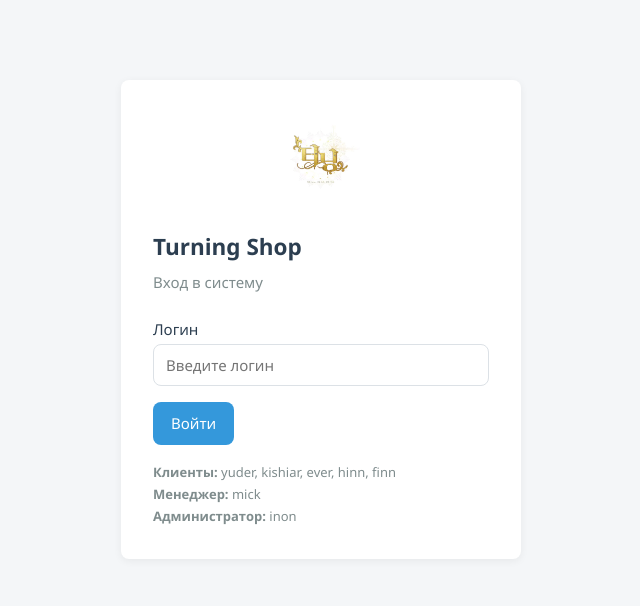
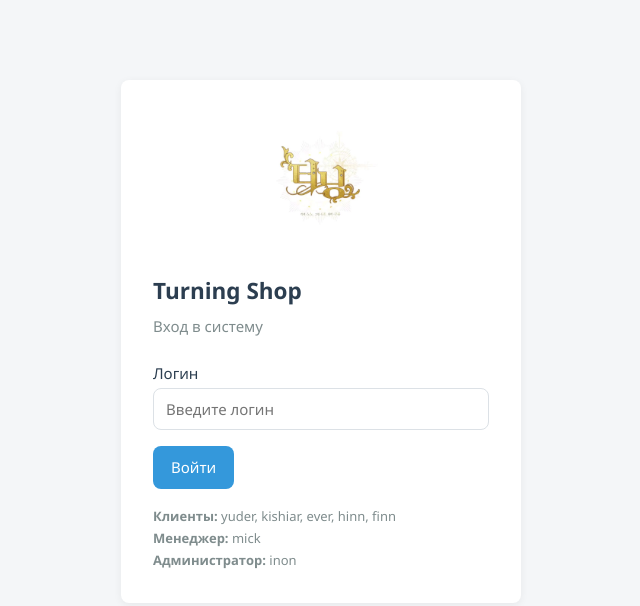
Before and after one commit to Dasha00Ushakova1/Turning, a plain HTML site: page index.html in a window 1280 px wide. Shown: the whole page, without its empty margins (319-959 px from the left). Drawn offline with Linux system fonts and the light colour scheme.

Commit message:
Update style.css

```diff
--- a/style.css
+++ b/style.css
@@ -70,8 +70,7 @@ body {
     margin-bottom: 16px;
 }
 .login-card__logo-img {
-    width: 96px;
-    height: 96px;
+    width: 140px; height: 140px;
     object-fit: contain;
     border-radius: var(--radius);
 }
```
